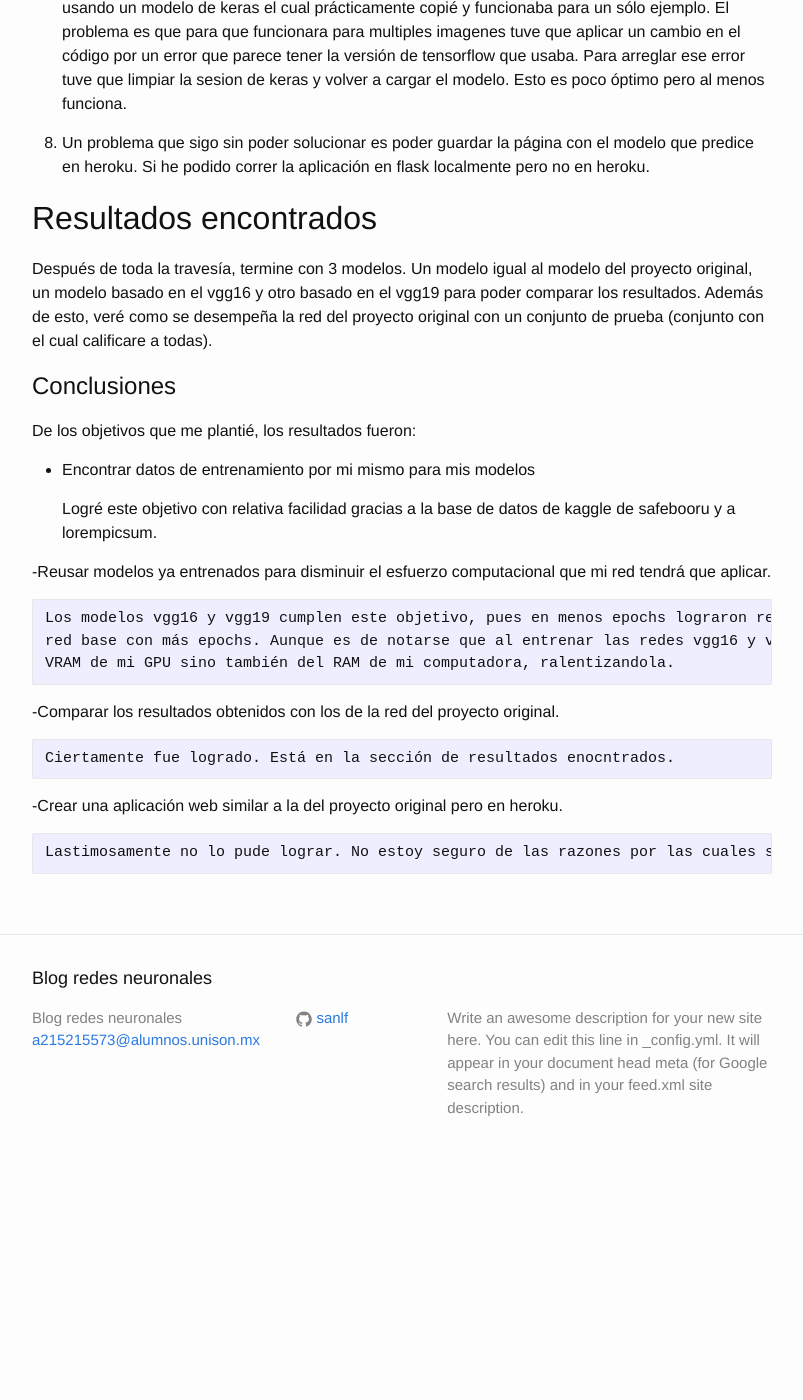
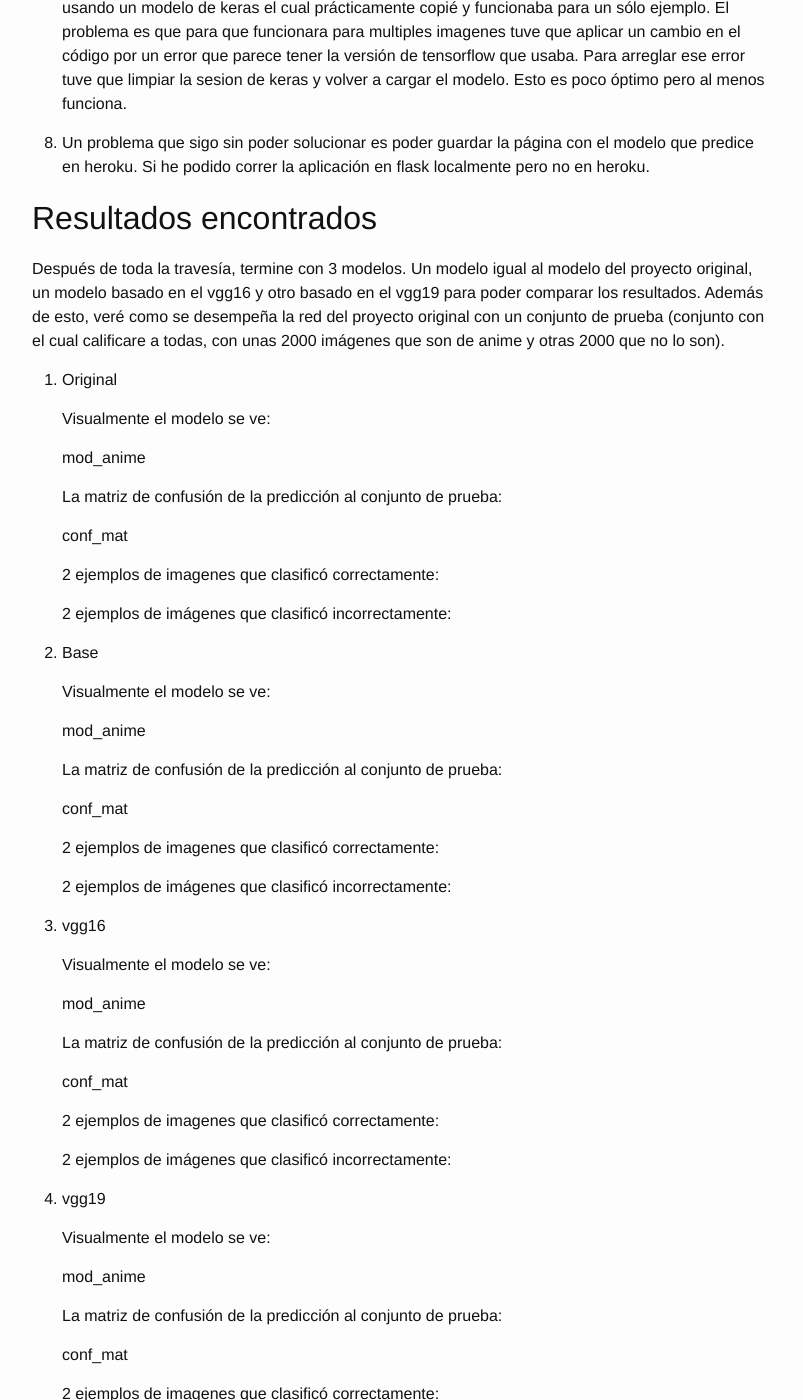
Before and after one commit to sanlf/sanlf.github.io, a Jekyll site: the page built from _posts/2018-11-08-clasificador-binario.md, in a window 1280 px wide and 1400 px high, scrolled down 3402 px. Shown: the whole window, without its empty margins (238-1041 px from the left). Built offline with Jekyll 4.4.1, drawn with Linux system fonts in a browser that asks for light colours; before the commit the page ends 4581 px from its top, so only the background shows below that; some of the changed text lies outside the part shown.

Commit message:
Avanza entrada blog

```diff
--- a/_posts/2018-11-08-clasificador-binario.md
+++ b/_posts/2018-11-08-clasificador-binario.md
@@ -152,7 +152,67 @@ mal sino que la mayoría se deben a mis propias limitaciones y falta de conocimi
 
 Después de toda la travesía, termine con 3 modelos. Un modelo igual al modelo del proyecto original, un modelo basado
 en el vgg16 y otro basado en el vgg19 para poder comparar los resultados. Además de esto, veré como se desempeña
-la red del proyecto original con un conjunto de prueba (conjunto con el cual calificare a todas).
+la red del proyecto original con un conjunto de prueba (conjunto con el cual calificare a todas, con unas 2000 imágenes
+que son de anime y otras 2000 que no lo son).
+
+
+1. Original
+
+    Visualmente el modelo se ve:
+
+    mod_anime
+
+    La matriz de confusión de la predicción al conjunto de prueba:
+
+    conf_mat
+
+    2 ejemplos de imagenes que clasificó correctamente:
+
+    2 ejemplos de imágenes que clasificó incorrectamente:
+
+2. Base
+
+    Visualmente el modelo se ve:
+
+    mod_anime
+
+    La matriz de confusión de la predicción al conjunto de prueba:
+
+    conf_mat
+
+    2 ejemplos de imagenes que clasificó correctamente:
+
+    2 ejemplos de imágenes que clasificó incorrectamente:
+
+
+3. vgg16
+
+    Visualmente el modelo se ve:
+
+    mod_anime
+
+    La matriz de confusión de la predicción al conjunto de prueba:
+
+    conf_mat
+
+    2 ejemplos de imagenes que clasificó correctamente:
+
+    2 ejemplos de imágenes que clasificó incorrectamente:
+
+
+4. vgg19
+
+    Visualmente el modelo se ve:
+
+    mod_anime
+
+    La matriz de confusión de la predicción al conjunto de prueba:
+
+    conf_mat
+
+    2 ejemplos de imagenes que clasificó correctamente:
+
+    2 ejemplos de imágenes que clasificó incorrectamente:
 
 
 # Conclusiones
@@ -165,7 +225,7 @@ De los objetivos que me plantié, los resultados fueron:
     Logré este objetivo con relativa facilidad gracias a la base de datos de kaggle de safebooru y a lorempicsum.
 
 
--Reusar modelos ya entrenados para disminuir el esfuerzo computacional que mi red tendrá que aplicar.
+- Reusar modelos ya entrenados para disminuir el esfuerzo computacional que mi red tendrá que aplicar.
 
 
     Los modelos vgg16 y vgg19 cumplen este objetivo, pues en menos epochs lograron resultados equivalentes a la
@@ -173,13 +233,15 @@ De los objetivos que me plantié, los resultados fueron:
     VRAM de mi GPU sino también del RAM de mi computadora, ralentizandola.
 
 
--Comparar los resultados obtenidos con los de la red del proyecto original.
+- Comparar los resultados obtenidos con los de la red del proyecto original.
 
 
-    Ciertamente fue logrado. Está en la sección de resultados enocntrados.
+    Ciertamente fue logrado. Y comparando los resultados, puedo decir que hacer transfer learning da mejores resultados
+    que hacer una red desde 0, ya que los modelos vgg16 y vgg19 mostraron resultados igual o mejores que los otros
+    con menos epochs. En cuanto a la red original, parece ser bastante buena, incluso mejor que mi red base, gracias
 
 
--Crear una aplicación web similar a la del proyecto original pero en heroku.
+- Crear una aplicación web similar a la del proyecto original pero en heroku.
 
 
     Lastimosamente no lo pude lograr. No estoy seguro de las razones por las cuales sucede.
```
